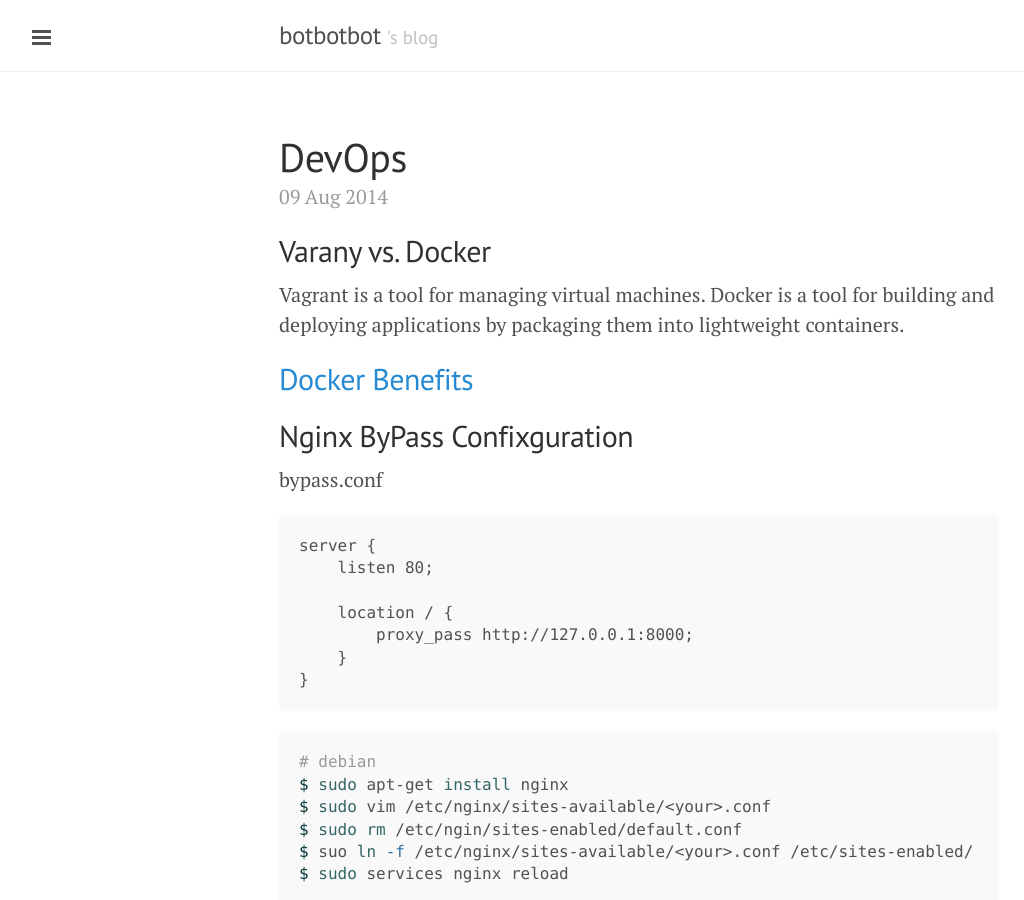
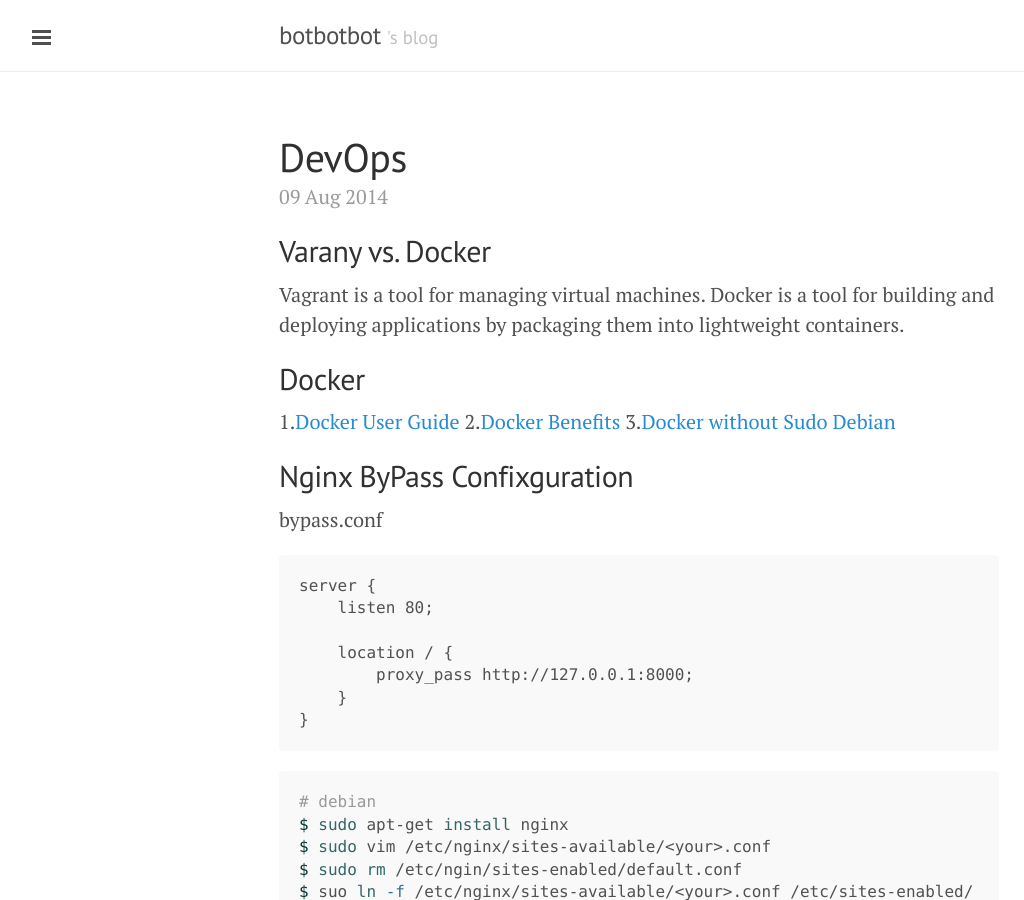
Before and after one commit to ibotdotout/ibotdotout.github.io, a Jekyll site: the page built from _posts/2014-08-09-dev-ops.md, in a window 1280 px wide and 900 px high. Shown: the whole window, without its empty margins (1-1025 px from the left). Built offline with Jekyll 4.4.1, drawn with Linux system fonts in a browser that asks for light colours; Markdown is read by kramdown in place of the engine named in the settings.

Commit message:
Update 2014-08-09-dev-ops.md
update docker

```diff
--- a/_posts/2014-08-09-dev-ops.md
+++ b/_posts/2014-08-09-dev-ops.md
@@ -8,7 +8,10 @@ permalink: devops
 ## Varany vs. Docker
 Vagrant is a tool for managing virtual machines. Docker is a tool for building and deploying applications by packaging them into lightweight containers.
 
-## [Docker Benefits](http://knitatoms.net/2013/12/benefits-of-docker-for-application-deployment/)
+## Docker
+1.[Docker User Guide](https://docs.docker.com/userguide/)
+2.[Docker Benefits](http://knitatoms.net/2013/12/benefits-of-docker-for-application-deployment/)
+3.[Docker without Sudo Debian](https://docs.docker.com/installation/debian/#giving-non-root-access)
 
 ## Nginx ByPass Confixguration
 
```
